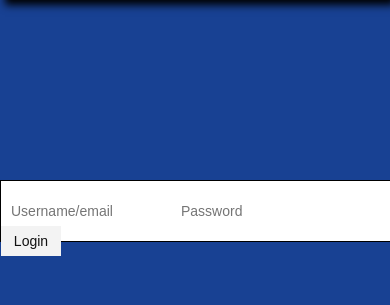
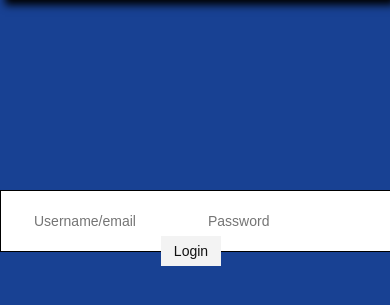
Before and after one commit to IanHinden/TenCharityChallenge, a PHP site: page /header.php in a window 390 px wide. Shown: the part 60-365 px from the top of the page. Run offline with PHP 8.4, Linux system fonts and the light colour scheme.

Commit message:
Centered login on mobile navigation bar

```diff
--- a/style.css
+++ b/style.css
@@ -371,22 +371,30 @@ header .nav-login a {
 		border: .5px solid black;
 	}
 
-	.nav-login {
+	header .nav-login {
 		position: fixed;
-		margin-top: 240px;
+		margin-top: 250px;
+		margin-right: auto;
+		margin-left: auto;
 		width: 100%;
 		background-color: white;
-		border-left: auto;
-		border-right: auto;
 		border: 1px solid black;
+		height: 60px;
 		float: none;
-		height: 60px;
 	}
 
-	.nav-login form input {
+	header .nav-login form {
+		width: 100%;
 		float: none;
-		margin-left: auto;
-		margin-right: auto;
+		text-align: center;
+	}
+
+	header .nav-login form input {
+		float: none;
+	}
+
+	header .nav-login form button {
+		float: none;
 	}
 
 	header .nav-login a {
```
